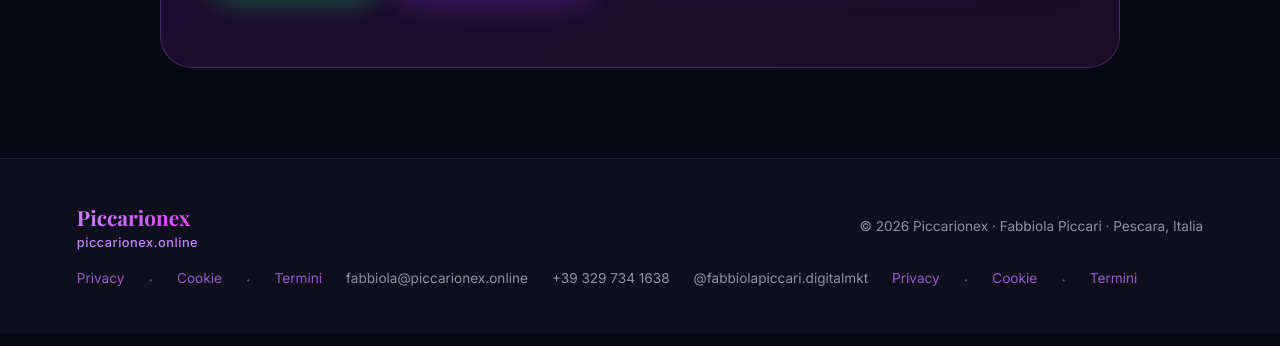
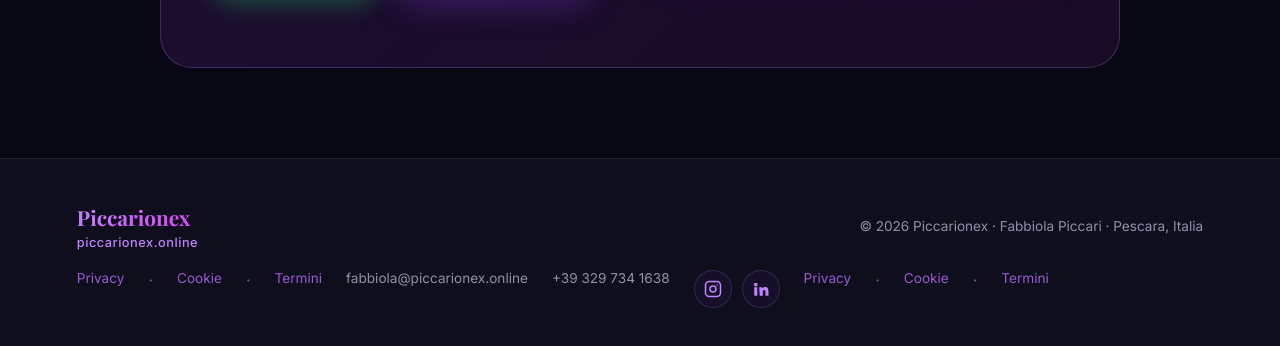
Before and after one commit to fabbipiccari15-afk/piccarionex, a plain HTML site: page index.html in a window 1280 px wide. Shown: the part 7396-7742 px from the top of the page. Drawn offline with nearby package versions, Linux system fonts and the light colour scheme.

Commit message:
add social buttons

```diff
--- a/index.html
+++ b/index.html
@@ -187,6 +187,9 @@
     .footer-links{display:flex;gap:24px;flex-wrap:wrap}
     .footer-links a{color:var(--gray);text-decoration:none;font-size:.85rem;transition:color .2s}
     .footer-links a:hover{color:var(--violet-glow)}
+    .footer-social{display:inline-flex;gap:10px;align-items:center}
+    .footer-links a.social-btn{display:inline-flex;align-items:center;justify-content:center;width:38px;height:38px;border-radius:50%;background:var(--card-bg);border:1px solid var(--card-border);color:var(--violet-glow);transition:background .2s,color .2s,transform .2s}
+    .footer-links a.social-btn:hover{background:var(--violet);color:var(--white);transform:translateY(-2px)}
     #cookie-banner{display:none;position:fixed;bottom:0;left:0;right:0;z-index:9999;background:rgba(14,14,28,0.98);border-top:1px solid rgba(192,132,252,0.3);padding:20px 6%;align-items:center;justify-content:space-between;gap:20px;flex-wrap:wrap;backdrop-filter:blur(16px)}
     .cookie-text{color:var(--gray-light);font-size:.88rem;line-height:1.6;margin:0;max-width:680px}
     .cookie-text a{color:var(--violet-glow);text-decoration:underline}
@@ -504,7 +507,14 @@ src="https://www.facebook.com/tr?id=2084038398980199&ev=PageView&noscript=1"
     <a href="privacy.html" style="color:#9B59D0;text-decoration:none;">Privacy</a> <span style="color:#666;">·</span> <a href="cookie.html" style="color:#9B59D0;text-decoration:none;">Cookie</a> <span style="color:#666;">·</span> <a href="termini.html" style="color:#9B59D0;text-decoration:none;">Termini</a>
     <a href="mailto:fabbiola@piccarionex.online">fabbiola@piccarionex.online</a>
     <a href="https://wa.me/393297341638">+39 329 734 1638</a>
-    <a href="https://www.instagram.com/fabbiolapiccari.digitalmkt" target="_blank">@fabbiolapiccari.digitalmkt</a>
+    <span class="footer-social">
+      <a class="social-btn" href="https://www.instagram.com/fabbiolapiccari.digitalmkt" target="_blank" rel="noopener noreferrer" aria-label="Instagram">
+        <svg viewBox="0 0 24 24" width="18" height="18" fill="none" stroke="currentColor" stroke-width="2" stroke-linecap="round" stroke-linejoin="round" aria-hidden="true"><rect x="2" y="2" width="20" height="20" rx="5"/><circle cx="12" cy="12" r="4"/><circle cx="17.5" cy="6.5" r="1" fill="currentColor" stroke="none"/></svg>
+      </a>
+      <a class="social-btn" href="https://www.linkedin.com/company/146718757" target="_blank" rel="noopener noreferrer" aria-label="LinkedIn">
+        <svg viewBox="0 0 24 24" width="18" height="18" fill="currentColor" aria-hidden="true"><path d="M4.98 3.5a2.5 2.5 0 1 1 0 5 2.5 2.5 0 0 1 0-5zM3 9.75h4V21H3zM9.5 9.75h3.83v1.54h.05c.53-1.01 1.84-2.08 3.79-2.08 4.05 0 4.8 2.67 4.8 6.13V21h-4v-4.96c0-1.18-.02-2.7-1.65-2.7-1.65 0-1.9 1.29-1.9 2.62V21h-4z"/></svg>
+      </a>
+    </span>
     <a href="privacy.html" style="color:#9B59D0;text-decoration:none;">Privacy</a> <span style="color:#666;">·</span> <a href="cookie.html" style="color:#9B59D0;text-decoration:none;">Cookie</a> <span style="color:#666;">·</span> <a href="termini.html" style="color:#9B59D0;text-decoration:none;">Termini</a>
   </div>
 </footer>
```
